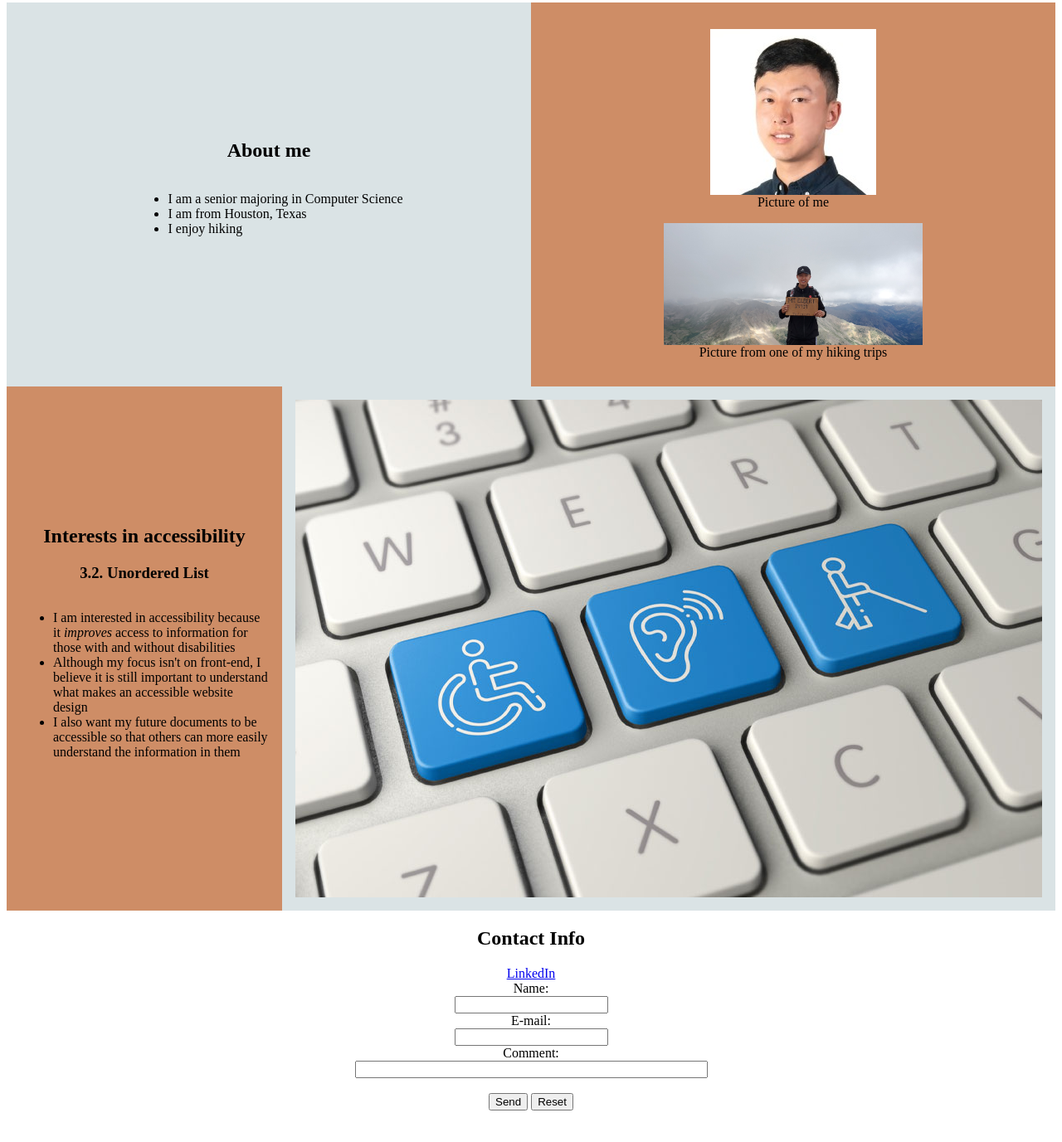
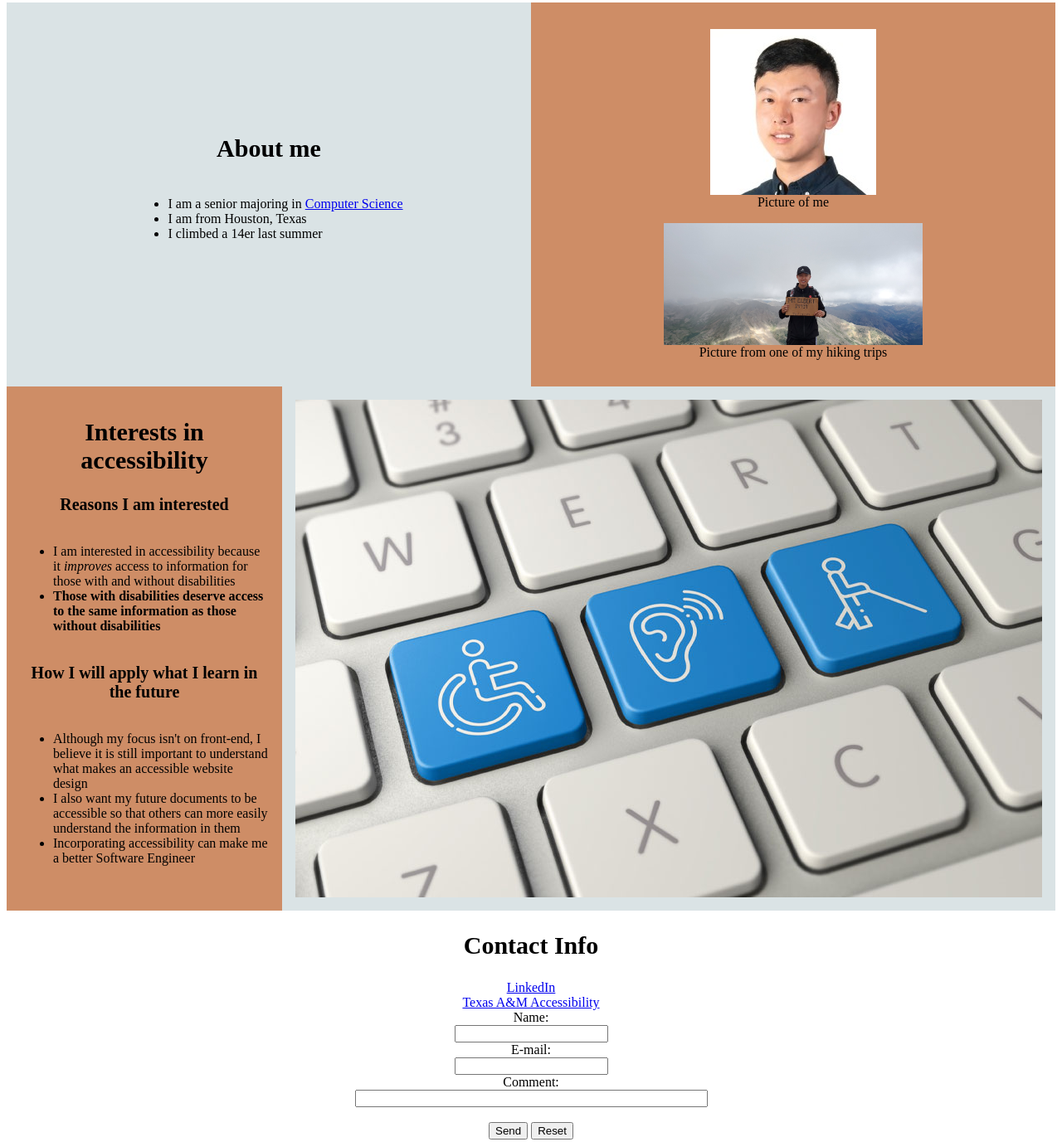
Before and after one commit to Rustproofing/Rustproofing.github.io, a plain HTML site: page index.html in a window 1280 px wide. Shown: the part 82-1459 px from the top of the page at 83% size. Before the commit the page ends 1437 px from the top, so only its background shows below. Drawn offline with Linux system fonts and the light colour scheme.

Commit message:
added to interests and same hyperlinks

```diff
--- a/index.html
+++ b/index.html
@@ -6,18 +6,18 @@
 <div class="sec1">
     <h2> About me </h2>
     <ul class="myUL">
-        <li> I am a senior majoring in Computer Science </li>
+        <li> I am a senior majoring in <a href="https://engineering.tamu.edu/cse/index.html"> Computer Science</a> </li>
         <li> I am from Houston, Texas </li>
-        <li> I enjoy hiking </li>
+        <li> I climbed a 14er last summer </li>
     </ul>
 </div>
 <div class="sec2">
   <figure class="personal">
-    <img src="1658499293160.jfif" alt="personalPic">
+    <img src="1658499293160.jfif" alt="Picture depicting me.">
     <figcaption> Picture of me </figcaption>
   </figure>
   <figure>
-    <img src="31998.JPEG" class="decorative" alt="hikingPic">
+    <img src="31998.JPEG" class="decorative" alt="Picture of me hiking.">
     <figcaption> Picture from one of my hiking trips </figcaption>
   </figure>
 </div>
@@ -28,21 +28,28 @@
 <div class="sec2">
     <h2> Interests in accessibility </h2>
 
-    <h3> 3.2. Unordered List </h3>
+    <h3> Reasons I am interested </h3>
         <ul class="myUL">
             <li> I am interested in accessibility because it <em>improves</em> access to information for those with and without disabilities </li>
+            <li> <strong>Those with disabilities deserve access to the same information as those without disabilities</strong> </li>
+        </ul>
+    <h3> How I will apply what I learn in the future </h3>
+        <ul class="myUL">
             <li> Although my focus isn't on front-end, I believe it is still important to understand what makes an accessible website design </li>
             <li> I also want my future documents to be accessible so that others can more easily understand the information in them </li>
+            <li> Incorporating accessibility can make me a better Software Engineer </li>
         </ul>
 </div>
 <div class="sec1">
-  <img src="digitalaccessibility_900x600mobile.jpg" alt="accespic">
+  <img src="digitalaccessibility_900x600mobile.jpg" alt="Decorative accessibility photo">
 </div>
 </section>
 
 <section class="cont">
 <h2> Contact Info </h3>
   <a href="https://www.linkedin.com/in/christopher-he-560a65193/"> LinkedIn</a>
+  <br>
+  <a href="https://disability.tamu.edu/"> Texas A&M Accessibility</a>
 
   <form action="mailto:christopher_he@tamu.com" method="post" enctype="text/plain">
   Name:<br>
--- a/mystyle.css
+++ b/mystyle.css
@@ -3,6 +3,14 @@ h1{
   font-size: 40px;
   border-top-style: solid;
   border-top-color: coral;
+}
+
+h2{
+  font-size: 30px;
+}
+
+h3{
+  font-size: 20px;
 }
 
 /* * {
```
